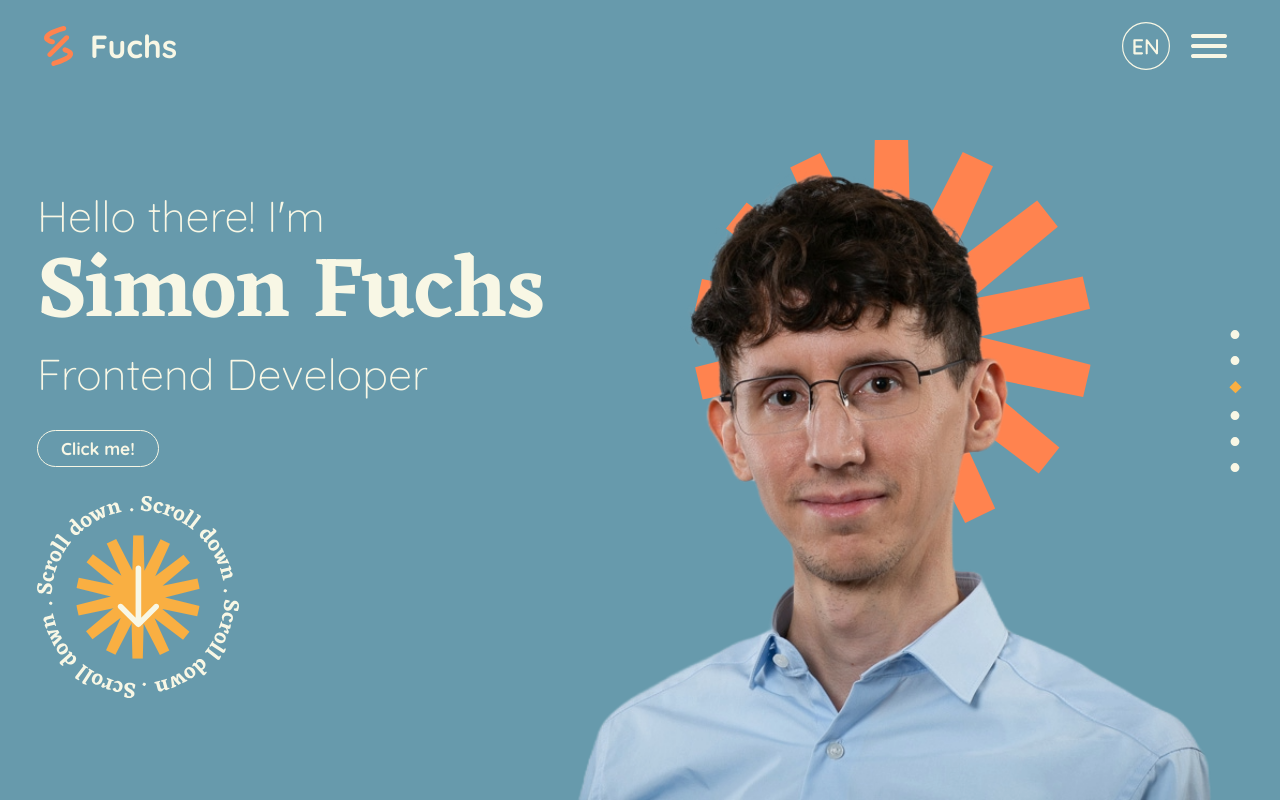
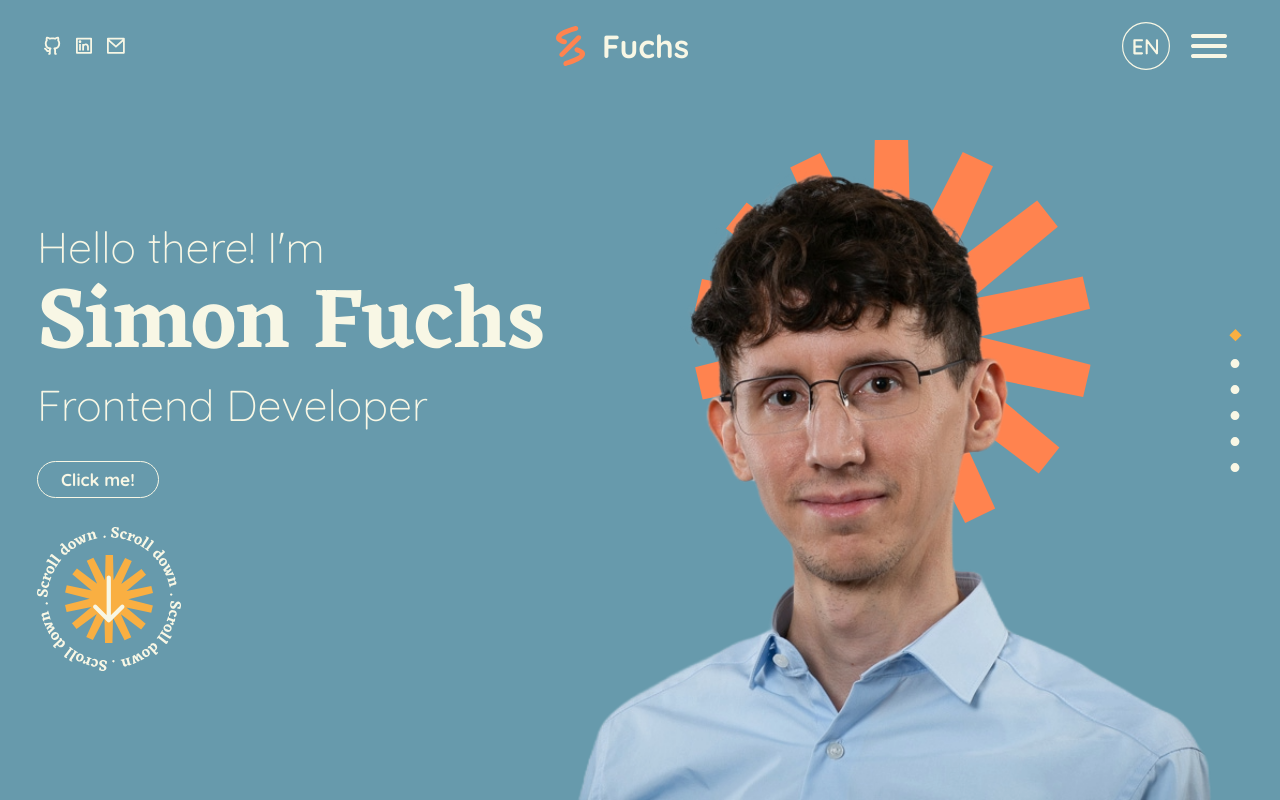
Before and after one commit to SimCommit/portfolio-website, an Angular app: page / in a window 1280 px wide. Shown: the top 800 px of the page. Built offline with nearby package versions, Linux system fonts and the light colour scheme.

Commit message:
feat: add scroll-down animation to HeroComponent and fallback background color logic to AppComponent

```diff
--- a/src/app/app.component.html
+++ b/src/app/app.component.html
@@ -1,4 +1,8 @@
-<app-header id="app-header"></app-header>
-<app-main-page id="app-main-page"></app-main-page>
-<!-- <app-footer></app-footer>  -->
-<router-outlet />
+<main [ngStyle]="{'background-color': mainPageState.currentBackground[mainPageState.currentSection]}">
+    <section>
+        <app-header id="app-header"></app-header>
+        <app-main-page id="app-main-page"></app-main-page>
+        <!-- <app-footer></app-footer>  -->
+        <router-outlet />
+    </section>
+</main>
--- a/src/app/app.component.scss
+++ b/src/app/app.component.scss
@@ -1,10 +1,15 @@
+section {
+  display: flex;
+  align-items: center;
+  flex-direction: column;
+}
+
 #app-header {
-    position: absolute;
-    width: 100%;
-    z-index: 9;
+  width: 100%;
+  z-index: 9;
 }
 
 #app-main-page {
-    height: 100vh;
-    height: 100dvh;
+  height: 100vh;
+  height: 100dvh;
 }
--- a/src/app/app.component.ts
+++ b/src/app/app.component.ts
@@ -1,17 +1,21 @@
-import { Component } from '@angular/core';
+import { Component, inject } from '@angular/core';
 import { RouterOutlet } from '@angular/router';
 import { HeaderComponent } from "./shared/header/header.component";
 import { FooterComponent } from "./shared/footer/footer.component";
 import { MenuOverlayComponent } from "./shared/header/menu-overlay/menu-overlay.component";
-import { HeroComponent } from './main-page/hero/hero.component';
 import { MainPageComponent } from './main-page/main-page.component';
+import { MainPageStateService } from './main-page/main-page-state.service';
+import { CommonModule } from '@angular/common';
 
 @Component({
   selector: 'app-root',
-  imports: [RouterOutlet, HeaderComponent, FooterComponent, MenuOverlayComponent, MainPageComponent],
+  imports: [RouterOutlet, HeaderComponent, FooterComponent, MenuOverlayComponent, MainPageComponent, CommonModule],
   templateUrl: './app.component.html',
   styleUrl: './app.component.scss'
 })
 export class AppComponent {
   title = 'portfolio-website';
+
+    mainPageState = inject(MainPageStateService);
+
 }
--- a/src/app/main-page/hero/hero.component.html
+++ b/src/app/main-page/hero/hero.component.html
@@ -7,8 +7,9 @@
             <app-primary-button></app-primary-button>
         </div>
 
-        <div id="scroll-widget">
-            <img src="./assets/img/Scroll-Widget-Placeholder.svg" alt="">
+        <div id="cogwheel-container">
+            <img id="cogwheel-scroll-down" src="./assets/img/hero/cogwheel-scroll-down-144.svg" alt="">
+            <img id="arrow-down" src="./assets/img/hero/arrow-down.svg" alt="">
         </div>
     </div>
 
--- a/src/app/main-page/hero/hero.component.scss
+++ b/src/app/main-page/hero/hero.component.scss
@@ -13,18 +13,12 @@ section {
 
 #hero-content {
   @include dFlex($fd: column, $ai: flex-start, $g: 2rem);
+  @include maxWidth1920();
 }
 
 #headline {
   p {
     font-size: 3rem;
-  }
-}
-
-#scroll-widget {
-  img {
-    height: 14rem;
-    width: 14rem;
   }
 }
 
@@ -39,3 +33,41 @@ section {
     align-self: flex-end;
   }
 }
+
+// #region cogwheel-scroll-down down animation
+#cogwheel-container {
+  width: 144px;
+  height: 144px;
+  // clip-path: circle(50% at 50% 50%);
+}
+
+#cogwheel-scroll-down {
+  width: 144px;
+  height: 144px;
+  z-index: 1;
+  animation: animateCogwheel linear 10s infinite;
+  transform-origin: center;
+  pointer-events: visible;
+}
+
+@keyframes animateCogwheel {
+  0% {
+    transform: rotate(0deg);
+  }
+
+  100% {
+    transform: rotate(360deg);
+  }
+}
+
+#arrow-down {
+  position: absolute;
+  top: 50%;
+  left: 50%;
+  transform: translate(-50%, -50%);
+  content: "";
+  z-index: 2;
+  width: 48px;
+  height: 48px;
+}
+// #endregion
--- a/src/app/main-page/main-page-state.service.ts
+++ b/src/app/main-page/main-page-state.service.ts
@@ -1,13 +1,22 @@
 import { Injectable } from '@angular/core';
 
 @Injectable({
-  providedIn: 'root'
+  providedIn: 'root',
 })
 export class MainPageStateService {
+  currentSection: number = 1;
 
-  currentSection:number = 3;
+  currentBackground: string[] = [
+    '#679AAC',
+    '#F8F7E5',
+    '#1D1D1D',
+    '#F8F7E5',
+    '#679AAC',
+    '#1D1D1D',
+    '',
+  ];
 
-  mobileView:boolean = false;
+  mobileView: boolean = false;
 
-  constructor() { }
+  constructor() {}
 }
```
Also changed, not shown: public/assets/img/hero/arrow-down.svg (added), public/assets/img/hero/cogwheel-scroll-down-144.svg (added).
